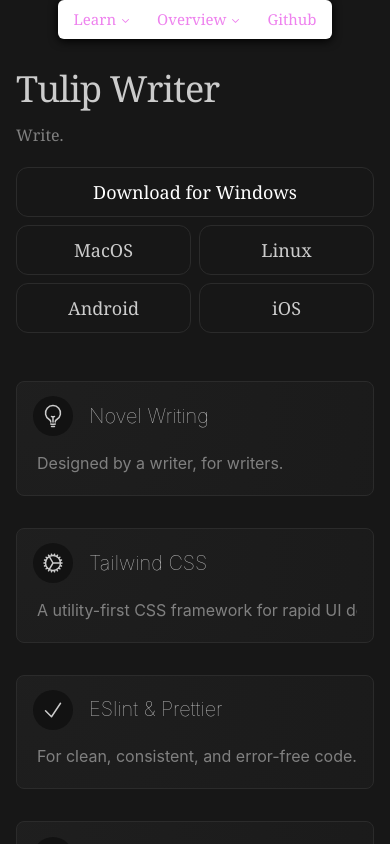
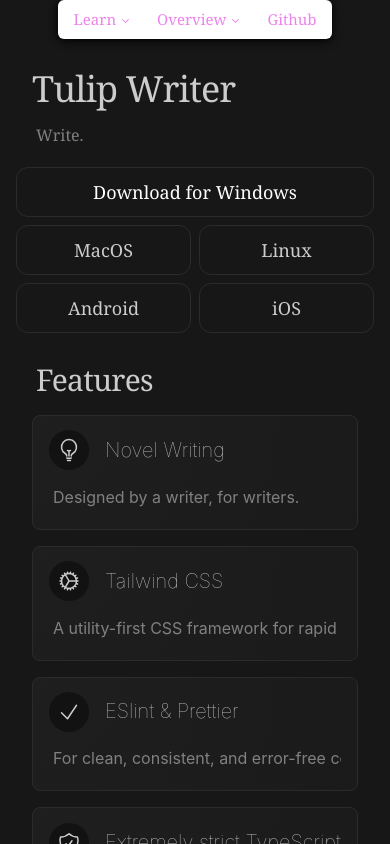
Before and after one commit to Yeshan-K/tulipwriter-website, a Next.js app: page / in a window 390 px wide. Built offline with nearby package versions, Linux system fonts and the light colour scheme.

Commit message:
fix: spacing

```diff
--- a/app/page.tsx
+++ b/app/page.tsx
@@ -25,16 +25,18 @@
   return (
     <>
       <section className="bg-appBackground">
-        <div className="mx-auto grid max-w-(--breakpoint-lg) px-4 py-8 pb-1 text-start lg:px-24 lg:py-16 lg:pb-2">
+        <div className="mx-auto grid max-w-(--breakpoint-lg) px-8 py-8 pb-1 text-start md:px-24 lg:py-16 lg:pb-2">
           <div className="mr-auto place-self-center">
             <h1 className="text-appLayoutText mb-4 max-w-2xl text-4xl leading-none font-light tracking-tight md:text-5xl xl:text-6xl">
               Tulip Writer
             </h1>
-            <p className="text-appLayoutTextMuted mb-4 max-w-2xl font-light md:text-lg lg:mb-8 lg:text-xl">Write.</p>
+            <p className="text-appLayoutTextMuted mb-4 max-w-2xl px-1 font-light md:text-lg lg:mb-8 lg:text-xl">
+              Write.
+            </p>
           </div>
         </div>
-        <div className="mx-auto grid max-w-(--breakpoint-lg) lg:grid-cols-6 px-4 lg:px-12 gap-2 mb-4 lg:mb-8 text-center ">
-          <Button href="https://github.com/Blazity/next-enterprise" className=" col-span-2">
+        <div className="mx-auto mb-4 grid max-w-(--breakpoint-lg) gap-2 px-4 text-center md:grid-cols-3 md:px-12 lg:mb-8 lg:grid-cols-6">
+          <Button href="https://github.com/Blazity/next-enterprise" className="col-span-2">
             Download for Windows
           </Button>
           <Button
@@ -67,9 +69,14 @@
           </Button>
         </div>
       </section>
-      <section className="bg-appBackground">
-        <div className="mx-auto max-w-(--breakpoint-xl) px-4 py-8 sm:py-16 lg:px-6">
-          <div className="justify-center space-y-8 md:grid md:grid-cols-2 md:gap-12 md:space-y-0 lg:grid-cols-3">
+      <section className="bg-appBackground mb-4 px-4 md:px-12 lg:px-6">
+        <div className="border-appLayoutBorder mx-auto max-w-(--breakpoint-xl) rounded-xl px-4 pt-4 pb-6 lg:px-6">
+          <div className="mr-auto place-self-center">
+            <h2 className="text-appLayoutText mb-5 px-1 max-w-2xl text-3xl leading-none font-light tracking-tight md:text-4xl xl:text-5xl ">
+              Features{" "}
+            </h2>
+          </div>
+          <div className="justify-center space-y-4 md:grid md:grid-cols-2 md:gap-4 md:space-y-0 lg:grid-cols-3 lg:gap-6">
             {LP_GRID_ITEMS.map((singleItem) => (
               <GrainyDiv
                 key={singleItem.title}
```
